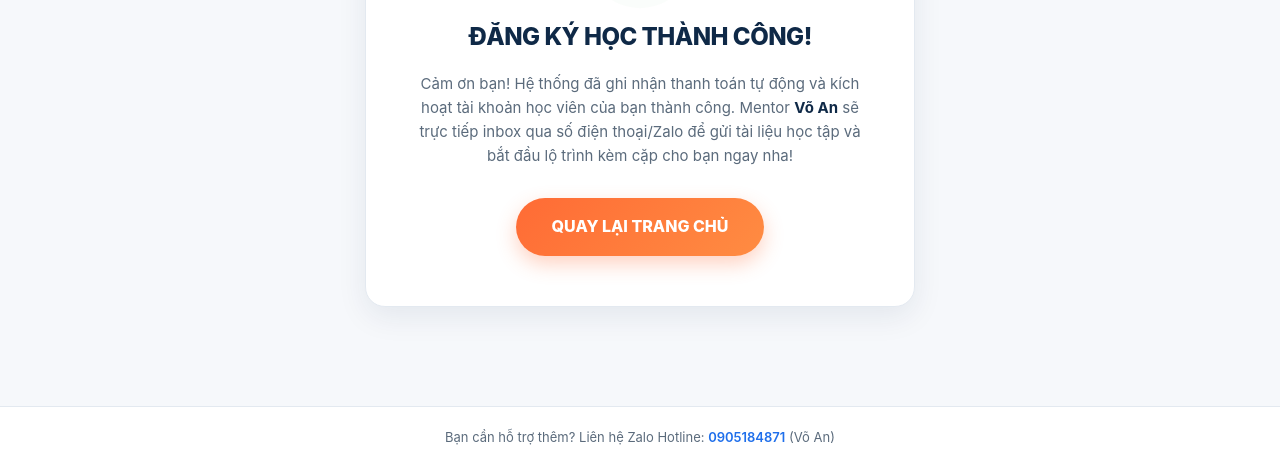
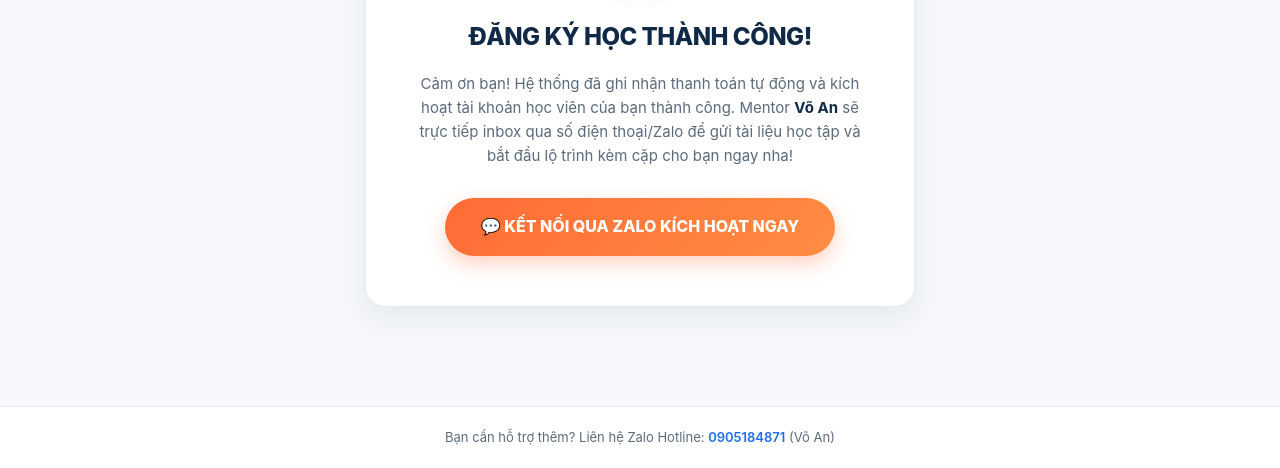
Before and after one commit to anbigbmt-alt/ai-marketing-landing, a website: page public/cam-on.html in a window 1280 px wide. Shown: the part 332-800 px from the top of the page. Drawn offline with Linux system fonts and the light colour scheme.

Commit message:
fix: update thank you page primary CTA to Zalo chat link

```diff
--- a/public/cam-on.html
+++ b/public/cam-on.html
@@ -163,7 +163,7 @@
         Cảm ơn bạn! Hệ thống đã ghi nhận thanh toán tự động và kích hoạt tài khoản học viên của bạn thành công.
         Mentor <b>Võ An</b> sẽ trực tiếp inbox qua số điện thoại/Zalo để gửi tài liệu học tập và bắt đầu lộ trình kèm cặp cho bạn ngay nha!
       </p>
-      <a href="/" class="home-btn">QUAY LẠI TRANG CHỦ</a>
+      <a href="https://zalo.me/0905184871" target="_blank" class="home-btn">💬 KẾT NỐI QUA ZALO KÍCH HOẠT NGAY</a>
     </div>
 
   </main>
```
